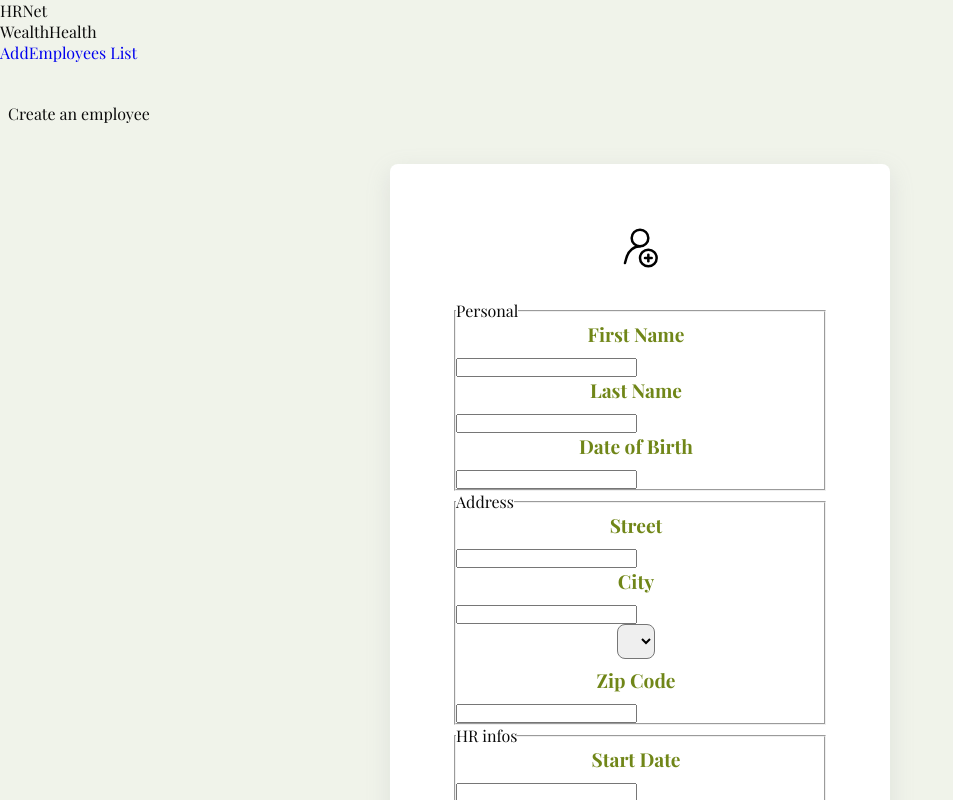
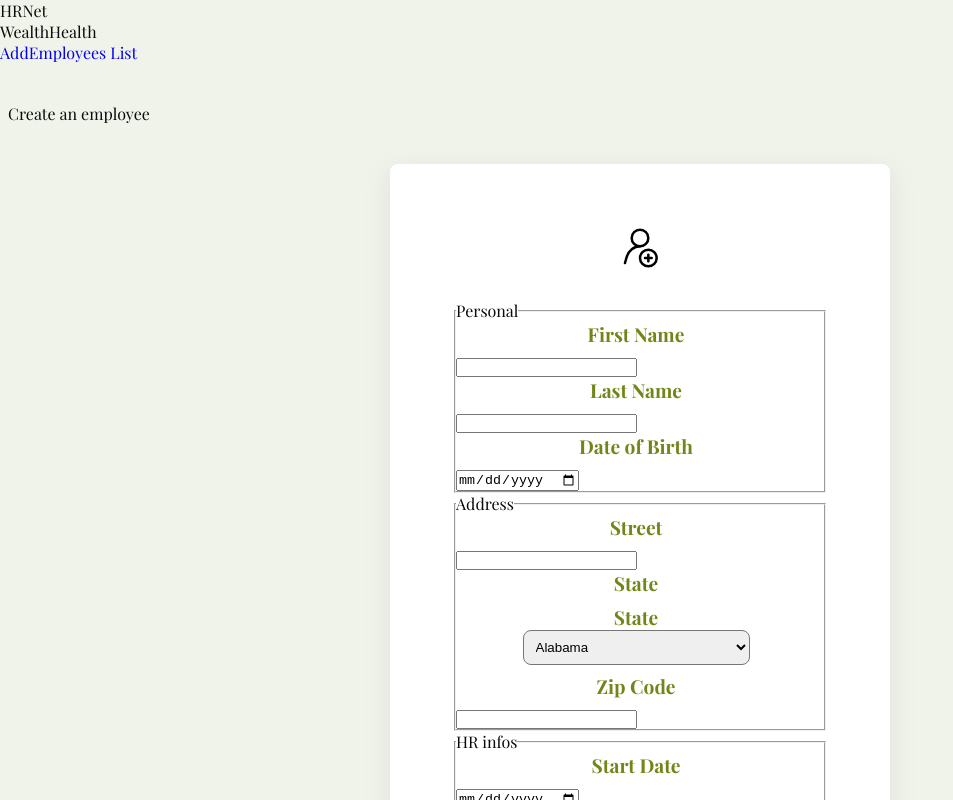
Before and after one commit to JaRoD41/hrnet, a React (Vite) app: page / in a window 1280 px wide. Shown: the top 800 px of the page, without its empty margins (0-953 px from the left). Built offline with nearby package versions, Linux system fonts and the light colour scheme; a web font is replaced by a local one.

Commit message:
add select zones ISSUE on select reset

```diff
--- a/src/components/Form/Form.jsx
+++ b/src/components/Form/Form.jsx
@@ -1,10 +1,12 @@
 import './Form.css';
 import Select from '../Select/Select';
 import departments from '../../data/departments';
+import states from '../../data/states';
 import { useState } from 'react';
 import addUser from '../../assets/users-add.svg';
 const Form = () => {
   const departmentOptions = departments;
+  const stateOptions = states;
   const [selectValue, setSelectValue] = useState('');
   const handleSelectChange = (e) => {
     setSelectValue(e.target.value);
@@ -26,86 +28,97 @@ const Form = () => {
         />
         <fieldset>
           <legend className="legend-personal">Personal</legend>
+          <section className="create-employee-input-first-name">
             <label htmlFor="first-name">First Name</label>
             <input
               type="text"
               id="first-name"
-            autoComplete="first-name"
-            className="mt-1 w-full rounded-md bg-green-300 sm:text-sm "
+              autoComplete="off"
+              aria-required="true"
               // onChange={handleInputChange}
             />
+          </section>
 
+          <section className="create-employee-input-last-name">
             <label htmlFor="last-name">Last Name</label>
             <input
               type="text"
               id="last-name"
-            className="mt-1 w-full rounded-md bg-green-300 sm:text-sm"
+              autoComplete="off"
+              aria-required="true"
               // onChange={handleInputChange}
             />
+          </section>
 
+          <section className="create-employee-input-date-of-birth">
             <label htmlFor="date-of-birth">Date of Birth</label>
             <input
+              type="date"
               id="date-of-birth"
-            type="text"
-            className="mt-1 w-full rounded-md bg-green-300 sm:text-sm"
+              autoComplete="off"
+              aria-required="true"
               // onChange={handleInputChange}
             />
+          </section>
         </fieldset>
 
         <fieldset>
           <legend className="legend-adress">Address</legend>
 
+          <section className="create-employee-input-street">
             <label htmlFor="street">Street</label>
             <input
+              type="text"
               id="street"
-            type="text"
-            className="mt-1 w-full rounded-md bg-blue-300 sm:text-sm"
+              autoComplete="off"
+              aria-required="true"
               // onChange={handleInputChange}
             />
+          </section>
 
-          <label htmlFor="city">City</label>
+          <section className="create-employee-input-state">
+            <label htmlFor="state">State</label>
+            <Select
+              label="State"
+              value={selectValue}
+              options={stateOptions}
+              onChange={handleSelectChange}
+            />
+          </section>
+
+          <section className="create-employee-input-zipCode">
+            <label htmlFor="zipCode">Zip Code</label>
             <input
-            id="city"
               type="text"
-            className="mt-1 w-full rounded-md bg-blue-300 sm:text-sm"
+              id="zipCode"
+              autoComplete="off"
+              aria-required="true"
               // onChange={handleInputChange}
             />
-
-          {/* <label htmlFor="state">State</label>
-              <select name="state" id="state" className="state-select"></select> */}
-
-          <Select />
-          {/* <Dropdown
-                options={options}
-                value={defaultOption}
-                placeholder="Select an option"
-                className="mt-1 w-full rounded-md bg-blue-300 sm:text-sm"
-              /> */}
-
-          <label htmlFor="zip-code">Zip Code</label>
-          <input
-            id="zip-code"
-            type="number"
-            className="mt-1 w-full rounded-md bg-blue-300 sm:text-sm"
-            // onChange={handleInputChange}
-          />
+          </section>
         </fieldset>
         <fieldset>
           <legend className="legend-hr">HR infos</legend>
+          <section className="create-employee-input-start-date">
             <label htmlFor="start-date">Start Date</label>
             <input
+              type="date"
               id="start-date"
-            type="text"
-            className="mt-1 w-full rounded-md bg-green-300 sm:text-sm"
+              autoComplete="off"
+              aria-required="true"
               // onChange={handleInputChange}
             />
+          </section>
 
+          <section className="create-employee-input-department">
+            <label htmlFor="department">Department</label>
             <Select
               label="Department"
               value={selectValue}
               options={departmentOptions}
               onChange={handleSelectChange}
             />
+          </section>
         </fieldset>
 
         <button type="submit" className="save-button" onClick={handleSubmit}>
--- a/src/components/Select/Select.jsx
+++ b/src/components/Select/Select.jsx
@@ -1,5 +1,5 @@
 import { nanoid } from 'nanoid';
-import './Select.css'
+import './Select.css';
 // I use nanoid to generate unique key id for each select option
 
 /**
@@ -16,7 +16,13 @@ const Select = ({ label, value, options, onChange }) => {
     <>
       <label htmlFor={`${label}-select`} className={`${label}-label`}>
         {label}
-        <select id={`${label}-select`} value={value} onChange={onChange}>
+        <select
+          id={`${label}-select`}
+          value={value}
+          onChange={onChange}
+          autoComplete="off"
+          aria-required="true"
+        >
           {options &&
             options.map((option) => (
               <option key={nanoid()} value={option.name}>
```
Also changed, not shown: src/components/Input/Input.jsx (deleted, +0 -31 lines). Lines whose indentation alone changed are shown as unchanged.
